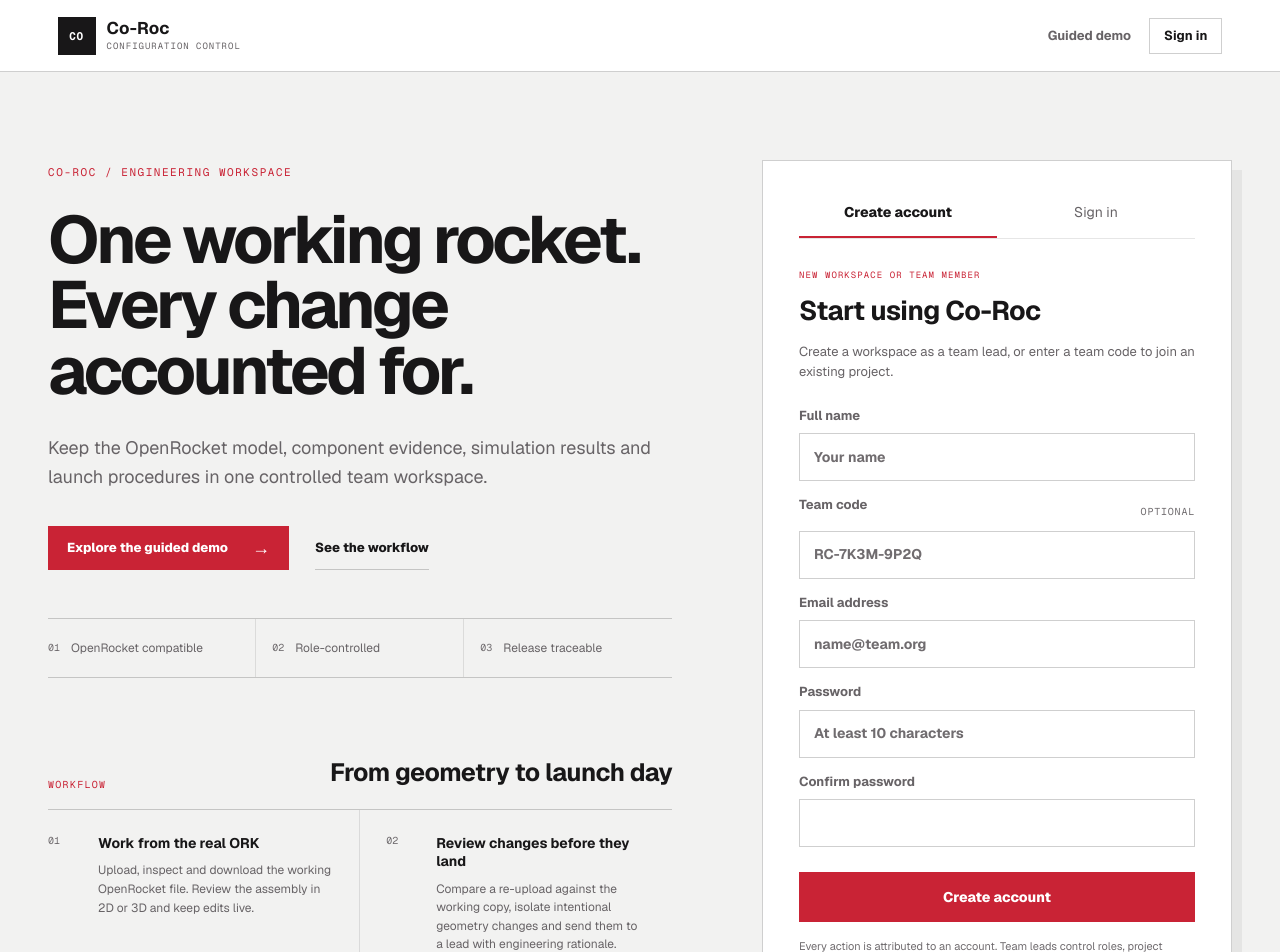
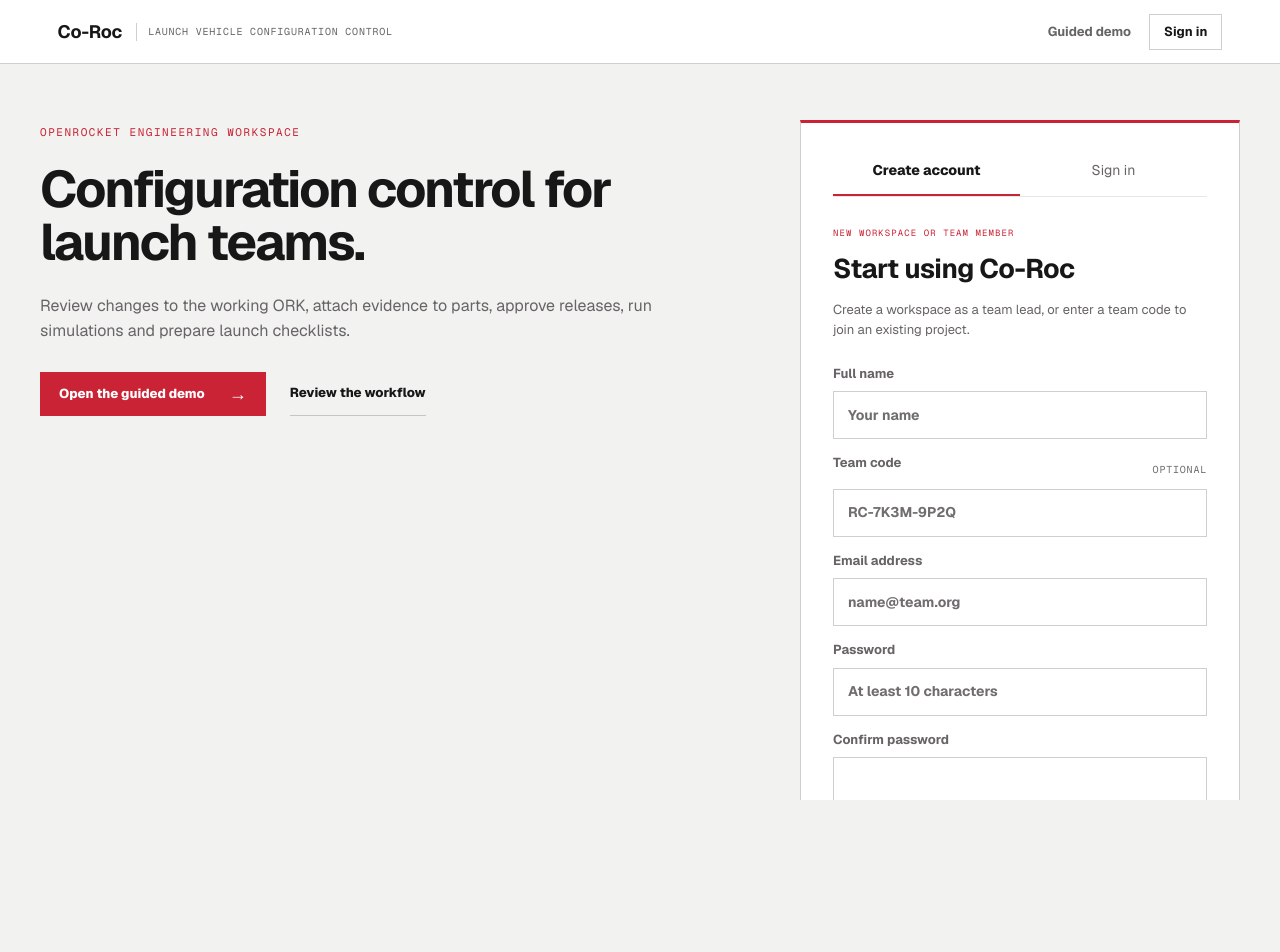
Before and after one commit to lorcangrimes323/Co-Roc, a Next.js app: page / in a window 1280 px wide. Shown: the top 952 px of the page. After the commit the page ends 800 px from the top, so only its background shows below. Built offline with nearby package versions, Linux system fonts and the light colour scheme.

Commit message:
Fix landing page hierarchy and scrolling

```diff
--- a/app/access-portal.tsx
+++ b/app/access-portal.tsx
@@ -42,7 +42,7 @@
   return (
     <main className="access-page">
       <header className="account-header">
-        <div className="account-wordmark"><span>CO</span><div><strong>Co-Roc</strong><small>Configuration control</small></div></div>
+        <div className="account-wordmark"><strong>Co-Roc</strong><small>Launch vehicle configuration control</small></div>
         <nav className="account-header-actions" aria-label="Account actions">
           <Link href="/demo?tour=1">Guided demo</Link>
           <button type="button" onClick={() => chooseMode("signin")}>Sign in</button>
@@ -52,18 +52,13 @@
       <section className="account-main">
         <div className="account-context">
           <section className="account-hero">
-            <span className="account-section-label">CO-ROC / ENGINEERING WORKSPACE</span>
-            <h1>One working rocket.<br />Every change accounted for.</h1>
-            <p>Keep the OpenRocket model, component evidence, simulation results and launch procedures in one controlled team workspace.</p>
+            <span className="account-section-label">OPENROCKET ENGINEERING WORKSPACE</span>
+            <h1>Configuration control for launch teams.</h1>
+            <p>Review changes to the working ORK, attach evidence to parts, approve releases, run simulations and prepare launch checklists.</p>
             <div className="account-hero-actions">
-              <Link className="account-primary-link" href="/demo?tour=1">Explore the guided demo <span aria-hidden="true">→</span></Link>
-              <a href="#capabilities">See the workflow</a>
+              <Link className="account-primary-link" href="/demo?tour=1">Open the guided demo <span aria-hidden="true">→</span></Link>
+              <a href="#capabilities">Review the workflow</a>
             </div>
-            <ul className="account-standards" aria-label="Product principles">
-              <li><span>01</span>OpenRocket compatible</li>
-              <li><span>02</span>Role-controlled</li>
-              <li><span>03</span>Release traceable</li>
-            </ul>
           </section>
         </div>
 
--- a/app/globals.css
+++ b/app/globals.css
@@ -164,48 +164,43 @@
 .mention-empty strong { font-size: 13px; }
 .mention-empty span { max-width: 290px; margin: 7px auto 0; color: var(--muted); font-size: 11px; line-height: 1.5; }
 
-.access-page { min-height: 100vh; min-height: 100dvh; overflow-x: hidden; overflow-y: auto; overscroll-behavior-y: contain; -webkit-overflow-scrolling: touch; display: grid; grid-template-rows: auto minmax(min-content, 1fr) auto; background: var(--ink); color: var(--text); scroll-behavior: smooth; }
+.access-page { --accent: #c92335; --accent-ink: #ffffff; height: 100vh; height: 100dvh; min-height: 0; overflow-x: hidden; overflow-y: auto; overscroll-behavior-y: contain; -webkit-overflow-scrolling: touch; display: grid; grid-template-rows: auto minmax(min-content, 1fr) auto; background: var(--ink); color: var(--text); scroll-behavior: smooth; }
+[data-theme="dark"] .access-page { --accent: #ff6876; --accent-ink: #0b0b0d; }
 .workspace-gate { height: 100vh; overflow: auto; display: grid; place-items: center; padding: 40px 22px; background: var(--ink); color: var(--text); }
 .gate-card { width: min(560px, 100%); background: var(--panel); border: 1px solid var(--line-strong); padding: clamp(30px, 6vw, 58px); box-shadow: 0 18px 55px var(--shadow); }
-.account-header { position: sticky; z-index: 20; top: 0; min-height: 72px; display: flex; align-items: center; justify-content: space-between; gap: 18px; padding: 0 clamp(28px, 4.5vw, 92px); background: color-mix(in srgb, var(--ink-2) 94%, transparent); border-bottom: 1px solid var(--line-strong); backdrop-filter: blur(12px); }
+.account-header { position: sticky; z-index: 20; top: 0; min-height: 64px; display: flex; align-items: center; justify-content: space-between; gap: 18px; padding: 0 clamp(28px, 4.5vw, 76px); background: color-mix(in srgb, var(--ink-2) 96%, transparent); border-bottom: 1px solid var(--line-strong); backdrop-filter: blur(12px); }
 .account-wordmark { display: flex; align-items: center; gap: 11px; }
-.account-wordmark > span { width: 38px; height: 38px; display: grid; place-items: center; background: var(--text); color: var(--panel); font: 700 11px var(--font-geist-mono); letter-spacing: .06em; }
 .account-wordmark strong, .account-wordmark small { display: block; }
-.account-wordmark strong { font-size: 17px; line-height: 1; letter-spacing: .01em; }
-.account-wordmark small { margin-top: 5px; color: var(--muted); font: 9px/1 var(--font-geist-mono); letter-spacing: .11em; text-transform: uppercase; }
+.account-wordmark strong { padding-right: 14px; border-right: 1px solid var(--line-strong); font-size: 18px; line-height: 1; letter-spacing: -.01em; }
+.account-wordmark small { color: var(--muted); font: 10px/1 var(--font-geist-mono); letter-spacing: .08em; text-transform: uppercase; }
 .account-header-actions { display: flex; align-items: center; gap: 18px; }
 .account-header-actions > a, .account-header-actions > button { min-height: 36px; display: inline-flex; align-items: center; border: 0; background: transparent; color: var(--text); padding: 0; font-size: 13px; font-weight: 680; text-decoration: none; cursor: pointer; }
 .account-header-actions > a { color: var(--muted); }
 .account-header-actions > a:hover, .account-header-actions > button:hover { color: var(--accent); }
 .account-header-actions > button { padding: 0 14px; border: 1px solid var(--line-strong); background: var(--panel); }
-.account-main { width: min(1460px, calc(100% - 96px)); margin: 0 auto; display: grid; grid-template-columns: minmax(0, 1fr) minmax(420px, 470px); grid-template-rows: auto auto; align-items: start; gap: 76px clamp(64px, 7vw, 120px); padding: 88px 0 112px; }
-.account-context { grid-column: 1; grid-row: 1; min-width: 0; }
+.account-main { width: min(1340px, calc(100% - 80px)); margin: 0 auto; display: grid; grid-template-columns: minmax(0, 1fr) minmax(390px, 440px); grid-template-areas: "hero access" "workflow workflow"; align-items: start; gap: 64px clamp(48px, 6vw, 88px); padding: 56px 0 76px; }
+.account-context { grid-area: hero; min-width: 0; }
 .account-section-label { color: var(--accent); font: 11px var(--font-geist-mono); letter-spacing: .14em; }
-.account-hero h1 { max-width: 820px; margin: 24px 0 30px; font-size: clamp(50px, 5.2vw, 78px); line-height: .99; letter-spacing: -.05em; font-weight: 620; }
-.account-hero > p { max-width: 720px; margin: 0; color: var(--muted); font-size: 18px; line-height: 1.6; }
-.account-hero-actions { display: flex; align-items: center; flex-wrap: wrap; gap: 12px 26px; margin-top: 34px; }
+.account-hero h1 { max-width: 680px; margin: 20px 0 24px; font-size: clamp(42px, 4vw, 60px); line-height: 1.04; letter-spacing: -.04em; font-weight: 630; }
+.account-hero > p { max-width: 680px; margin: 0; color: var(--muted); font-size: 16px; line-height: 1.58; }
+.account-hero-actions { display: flex; align-items: center; flex-wrap: wrap; gap: 12px 24px; margin-top: 28px; }
 .account-hero-actions a { min-height: 44px; display: inline-flex; align-items: center; color: var(--text); font-size: 13px; font-weight: 720; text-decoration: none; }
 .account-hero-actions > a:not(.account-primary-link) { border-bottom: 1px solid var(--line-strong); }
 .account-primary-link { gap: 24px; padding: 0 18px; background: var(--accent); color: var(--accent-ink) !important; border: 1px solid var(--accent); }
 .account-primary-link span { font-size: 18px; line-height: 1; }
-.account-standards { max-width: 760px; display: grid; grid-template-columns: repeat(3, minmax(0, 1fr)); margin: 48px 0 0; padding: 0; border-top: 1px solid var(--line-strong); border-bottom: 1px solid var(--line-strong); list-style: none; }
-.account-standards li { min-height: 58px; display: flex; align-items: center; gap: 11px; padding: 0 16px; border-right: 1px solid var(--line); color: var(--muted); font-size: 12px; }
-.account-standards li:first-child { padding-left: 0; }
-.account-standards li:last-child { border-right: 0; }
-.account-standards span { color: var(--faint); font: 10px var(--font-geist-mono); }
-.account-capabilities { grid-column: 1; grid-row: 2; min-width: 0; scroll-margin-top: 96px; }
-.account-capabilities > header { display: flex; align-items: end; justify-content: space-between; gap: 24px; padding-bottom: 18px; border-bottom: 1px solid var(--line-strong); }
+.account-capabilities { grid-area: workflow; min-width: 0; scroll-margin-top: 80px; }
+.account-capabilities > header { display: flex; align-items: baseline; justify-content: flex-start; gap: 28px; padding-bottom: 16px; border-bottom: 1px solid var(--line-strong); }
 .account-capabilities > header span { color: var(--accent); font: 10px var(--font-geist-mono); letter-spacing: .13em; }
-.account-capabilities h2 { margin: 0; font-size: 25px; font-weight: 630; letter-spacing: -.02em; }
-.account-capabilities ol { display: grid; grid-template-columns: repeat(2, minmax(0, 1fr)); margin: 0; padding: 0; list-style: none; }
-.account-capabilities li { min-height: 148px; display: grid; grid-template-columns: 38px minmax(0, 1fr); gap: 12px; padding: 24px 26px 22px 0; border-bottom: 1px solid var(--line); }
-.account-capabilities li:nth-child(odd) { border-right: 1px solid var(--line); }
-.account-capabilities li:nth-child(even) { padding-left: 26px; }
+.account-capabilities h2 { margin: 0; font-size: 22px; font-weight: 630; letter-spacing: -.02em; }
+.account-capabilities ol { display: grid; grid-template-columns: repeat(3, minmax(0, 1fr)); margin: 0; padding: 0; list-style: none; }
+.account-capabilities li { min-height: 132px; display: grid; grid-template-columns: 32px minmax(0, 1fr); gap: 10px; padding: 22px 24px 20px 0; border-right: 1px solid var(--line); border-bottom: 1px solid var(--line); }
+.account-capabilities li:nth-child(3n + 2), .account-capabilities li:nth-child(3n + 3) { padding-left: 24px; }
+.account-capabilities li:nth-child(3n) { border-right: 0; }
 .account-capabilities li > span { color: var(--faint); font: 10px var(--font-geist-mono); }
 .account-capabilities strong { display: block; font-size: 14px; line-height: 1.3; }
 .account-capabilities p { margin: 9px 0 0; color: var(--muted); font-size: 12px; line-height: 1.55; }
-.account-panel { position: sticky; top: 104px; grid-column: 2; grid-row: 1 / span 2; scroll-margin-top: 104px; background: var(--panel); border: 1px solid var(--line-strong); box-shadow: 10px 10px 0 color-mix(in srgb, var(--line) 58%, transparent); }
-.account-form { padding: 34px 36px 32px; }
+.account-panel { grid-area: access; scroll-margin-top: 80px; background: var(--panel); border: 1px solid var(--line-strong); border-top: 3px solid var(--accent); }
+.account-form { padding: 30px 32px 28px; }
 .account-tabs { display: grid; grid-template-columns: 1fr 1fr; border-bottom: 1px solid var(--line); margin: -6px 0 30px; }
 .account-tabs button { border: 0; border-bottom: 2px solid transparent; background: none; padding: 13px 5px; color: var(--muted); font-size: 14px; cursor: pointer; }
 .account-tabs button.active { color: var(--text); border-color: var(--accent); font-weight: 750; }
@@ -304,13 +299,13 @@
 .conflict-banner { position: fixed; z-index: 45; left: 50%; bottom: 45px; transform: translateX(-50%); width: min(620px, calc(100vw - 30px)); display: flex; align-items: center; justify-content: space-between; gap: 16px; padding: 13px 15px; background: color-mix(in srgb, var(--red) 10%, var(--panel)); border: 1px solid var(--red); color: var(--text); box-shadow: 0 12px 34px var(--shadow); font-size: 12px; }
 .conflict-banner button { border: 0; background: var(--red); color: var(--accent-ink); padding: 8px 11px; white-space: nowrap; }
 
-@media (max-width: 1050px) {
-  .account-main { width: min(860px, calc(100% - 56px)); grid-template-columns: minmax(0, 1fr); grid-template-rows: auto; gap: 56px; padding: 64px 0 80px; }
-  .account-context, .account-panel, .account-capabilities { grid-column: 1; grid-row: auto; }
-  .account-context { order: 1; }
-  .account-panel { position: static; order: 2; width: min(500px, 100%); box-shadow: 8px 8px 0 color-mix(in srgb, var(--line) 58%, transparent); }
-  .account-capabilities { order: 3; }
-  .account-hero h1 { max-width: 760px; font-size: clamp(44px, 7vw, 66px); }
+@media (max-width: 900px) {
+  .account-main { width: min(760px, calc(100% - 56px)); grid-template-columns: minmax(0, 1fr); grid-template-areas: "hero" "access" "workflow"; gap: 48px; padding: 52px 0 72px; }
+  .account-panel { width: min(500px, 100%); }
+  .account-hero h1 { max-width: 680px; font-size: clamp(40px, 7vw, 54px); }
+  .account-capabilities ol { grid-template-columns: repeat(2, minmax(0, 1fr)); }
+  .account-capabilities li, .account-capabilities li:nth-child(3n + 2), .account-capabilities li:nth-child(3n + 3) { padding: 22px 24px 20px 0; border-right: 1px solid var(--line); }
+  .account-capabilities li:nth-child(even) { padding-left: 24px; border-right: 0; }
 }
 
 @media (max-height: 760px) {
@@ -325,11 +320,9 @@
   .account-hero h1 { margin: 18px 0 22px; font-size: clamp(34px, 10vw, 48px); line-height: 1.02; }
   .account-hero > p { font-size: 15px; }
   .account-hero-actions { margin-top: 26px; }
-  .account-standards { margin-top: 34px; }
-  .account-standards li { min-height: 52px; padding: 0 10px; font-size: 10px; }
   .account-capabilities > header { align-items: flex-start; flex-direction: column; gap: 8px; }
   .account-capabilities ol { grid-template-columns: minmax(0, 1fr); }
-  .account-capabilities li, .account-capabilities li:nth-child(even) { min-height: 0; padding: 20px 0; border-right: 0; }
+  .account-capabilities li, .account-capabilities li:nth-child(even), .account-capabilities li:nth-child(3n + 2), .account-capabilities li:nth-child(3n + 3) { min-height: 0; padding: 20px 0; border-right: 0; }
   .account-form { padding: 28px 24px; }
   .account-page-footer span:last-child { display: none; }
   .inline-team-form, .project-form, .project-admin-list, .invite-code-form, .project-check-grid { grid-template-columns: 1fr; }
@@ -338,7 +331,6 @@
 }
 
 @media (max-width: 420px) {
-  .account-wordmark > span { width: 34px; height: 34px; }
   .account-wordmark strong { font-size: 13px; }
   .account-header { padding: 0 12px; }
   .account-header-actions { gap: 10px; }
@@ -351,9 +343,6 @@
   .account-hero h1 { margin: 15px 0 18px; font-size: 32px; }
   .account-hero-actions { align-items: stretch; flex-direction: column; }
   .account-hero-actions a { justify-content: space-between; }
-  .account-standards { grid-template-columns: minmax(0, 1fr); }
-  .account-standards li, .account-standards li:first-child { min-height: 42px; padding: 0; border-right: 0; border-bottom: 1px solid var(--line); }
-  .account-standards li:last-child { border-bottom: 0; }
   .account-form { padding: 24px 18px; }
   .account-page-footer { min-height: 36px; padding: 0 14px; }
 }
```
Also changed, not shown: 1 other file (tests, documents, lock files or other folders).
